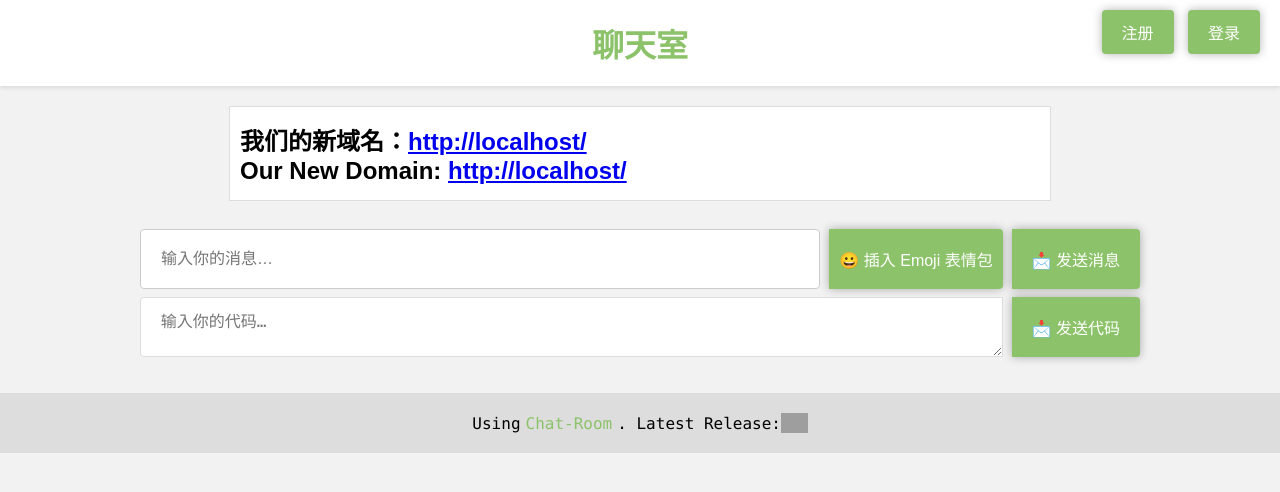
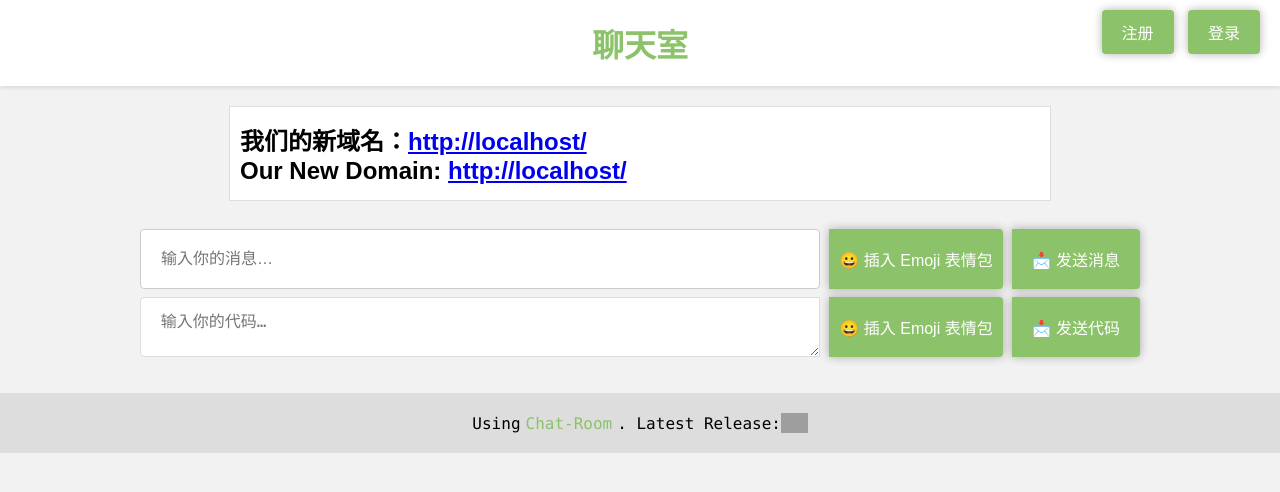
Before and after one commit to nr0728/Chat-Room, a Flask app: page / in a window 1280 px wide. Shown: the top 492 px of the page. Run offline with Flask 3, Linux system fonts and the light colour scheme; data that the repository does not hold is empty; parts of the project's set-up code (start-up, migrations or seed data) failed here and were passed over; grey boxes are pictures that could not be loaded.

Commit message:
Update index.html

```diff
--- a/templates/index.html
+++ b/templates/index.html
@@ -77,6 +77,8 @@
         <div id="input-container-code">
             <textarea type="text" id="message-input-code" class="swal-content__textarea" placeholder=" 输入你的代码…" rows="2" autocomplete="off"></textarea>
             &nbsp;&nbsp;
+            <button onclick="openEmojiPickerCode()" style=padding:10px;">😀 插入 Emoji 表情包</button>
+    &nbsp;&nbsp;
             <button onclick="sendCode()">📩 发送代码</button>
         </div>
     </div>
@@ -1049,6 +1051,50 @@ function addEmojiToInput(emoji) {
     input.value += emoji;
     Swal.close(); // 关闭 Emoji 选择器
 }
+function openEmojiPickerCode() {
+    const emojis = [
+        '😀', '😁', '😂', '🤣', '😃', '😄', '😅', '😆', '😉', '😊', '😋', '😎', '😍', '😘', '😗', '😙', '😚', '🙂', '🤗', '🤔',
+        '😐', '😑', '😶', '🙄', '😏', '😣', '😥', '😮', '🤐', '😯', '😪', '😫', '😴', '😌', '😛', '😜', '😝', '🤤', '😒', '😓',
+        '😔', '😕', '🙃', '🤑', '😲', '☹️', '🙁', '😖', '😞', '😟', '😤', '😢', '😭', '😦', '😧', '😨', '😩', '🤯', '😬', '😰',
+        '😱', '🥵', '🥶', '😳', '🤪', '😵', '😡', '😠', '🤬', '😷', '🤒', '🤕', '🤢', '🤮', '🤧', '😇', '🥳', '🥺', '🤠', '🤡',
+        '🤥', '🤫', '🤭', '🧐', '🤓', '😈', '👿', '👹', '👺', '💀', '☠️', '👻', '👽', '👾', '🤖', '💩', '😺', '😸', '😹', '😻',
+        '😼', '😽', '🙀', '😿', '😾', '🙈', '🙉', '🙊', '💋', '💌', '💘', '💝', '💖', '💗', '💓', '💞', '💕', '💟', '❣️', '💔',
+        '❤️', '🧡', '💛', '💚', '💙', '💜', '🤎', '🖤', '🤍', '💯', '💢', '💥', '💫', '💦', '💨', '🕳️', '💣', '💬', '👁️‍🗨️', '🗨️',
+        '🗯️', '💭', '💤', '👋', '🤚', '🖐️', '✋', '🖖', '👌', '🤌', '🤏', '✌️', '🤞', '🤟', '🤘', '🤙', '👈', '👉', '👆', '🖕',
+        '👇', '☝️', '👍', '👎', '✊', '👊', '🤛', '🤜', '👏', '🙌', '👐', '🤲', '🤝', '🙏', '✍️', '💅', '🤳', '💪', '🦾', '🦵',
+        '🦿', '🦶', '👣', '👂', '🦻', '👃', '🧠', '🫀', '🫁', '🦷', '🦴', '👀', '👁️', '👅', '👄', '🫦', '👶', '🧒', '👦', '👧',
+        '🧑', '👱', '👨', '🧔', '🧔‍♂️', '🧔‍♀️', '👩', '🧓', '👴', '👵', '🙍', '🙍‍♂️', '🙍‍♀️', '🙎', '🙎‍♂️', '🙎‍♀️', '🙅', '🙅‍♂️',
+        '🙅‍♀️', '🙆', '🙆‍♂️', '🙆‍♀️', '💁', '💁‍♂️', '💁‍♀️', '🙋', '🙋‍♂️', '🙋‍♀️', '🧏', '🧏‍♂️', '🧏‍♀️', '🙇', '🙇‍♂️', '🙇‍♀️',
+        '🤦', '🤦‍♂️', '🤦‍♀️', '🤷', '🤷‍♂️', '🤷‍♀️', '🧑‍⚕️', '👨‍⚕️', '👩‍⚕️', '🧑‍🎓', '👨‍🎓', '👩‍🎓', '🧑‍🏫', '👨‍🏫', '👩‍🏫', '🧑‍⚖️',
+        '👨‍⚖️', '👩‍⚖️', '🧑‍🌾', '👨‍🌾', '👩‍🌾', '🧑‍🍳', '👨‍🍳', '👩‍🍳', '🧑‍🔧', '👨‍🔧', '👩‍🔧', '🧑‍🏭', '👨‍🏭', '👩‍🏭', '🧑‍💼', '👨‍💼',
+        '👩‍💼', '🧑‍🔬', '👨‍🔬', '👩‍🔬', '🧑‍💻', '👨‍💻', '👩‍💻', '🧑‍🎤', '👨‍🎤', '👩‍🎤', '🧑‍🎨', '👨‍🎨', '👩‍🎨', '🧑‍✈️', '👨‍✈️', '👩‍✈️',
+        '🧑‍🚀', '👨‍🚀', '👩‍🚀', '🧑‍🚒', '👨‍🚒', '👩‍🚒', '👮', '👮‍♂️', '👮‍♀️', '🕵️', '🕵️‍♂️', '🕵️‍♀️', '💂', '💂‍♂️', '💂‍♀️', '👷', '👷‍♂️',
+        '👷‍♀️', '🤴', '👸', '👳', '👳‍♂️', '👳‍♀️', '👲', '🧕', '🤵', '🤵‍♂️', '🤵‍♀️', '👰', '👰‍♂️', '👰‍♀️', '🤰', '🤱', '👩‍🍼', '👨‍🍼', '🧑‍🍼',
+        '👼', '🎅', '🤶', '🧑‍🎄', '🦸', '🦸‍♂️', '🦸‍♀️', '🦹', '🦹‍♂️', '🦹‍♀️', '🧙', '🧙‍♂️', '🧙‍♀️', '🧚', '🧚‍♂️', '🧚‍♀️', '🧛', '🧛‍♂️',
+        '🧛‍♀️', '🧜', '🧜‍♂️', '🧜‍♀️', '🧝', '🧝‍♂️', '🧝‍♀️', '🧞', '🧞‍♂️', '🧞‍♀️', '🧟', '🧟‍♂️', '🧟‍♀️', '🧌', '💆', '💆‍♂️', '💆‍♀️', '💇',
+        '💇‍♂️', '💇‍♀️', '🚶', '🚶‍♂️', '🚶‍♀️', '🧍', '🧍‍♂️', '🧍‍♀️', '🧎', '🧎‍♂️', '🧎‍♀️', '🦯', '🦼', '🦽', '🏃', '🏃‍♂️', '🏃‍♀️', '💃',
+        '🕺', '🕴️', '👯', '👯‍♂️', '👯‍♀️', '🧖', '🧖‍♂️', '🧖‍♀️', '🧘', '🧑‍🤝‍🧑', '👭', '👫', '👬', '💏', '👩‍❤️‍💋‍👨'
+    ];
+
+    let emojiHtml = '';
+    emojis.forEach(emoji => {
+        emojiHtml += `<button class="emoji-button" onclick="addEmojiToCode('${emoji}')">${emoji}</button>`;
+    });
+
+    Swal.fire({
+        title: '选择一个 Emoji',
+        html: `<div style="display: flex; flex-wrap: wrap; gap: 8.4px;">${emojiHtml}</div>`,
+        showConfirmButton: false,
+        showCancelButton: true,
+        cancelButtonText: '关闭',
+    });
+}
+
+function addEmojiToCode(emoji) {
+    const input = document.getElementById('message-input-code');
+    input.value += emoji;
+    Swal.close(); // 关闭 Emoji 选择器
+}
     </script>
 	<script src="{{ url_for('static', filename='sweetalert2.all.min.js') }}"></script>
 <script src="{{ url_for('static', filename='prism.js') }}"></script>
```
